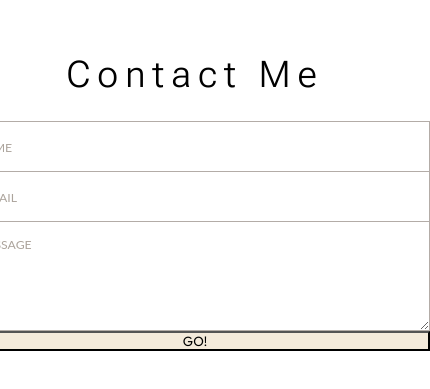
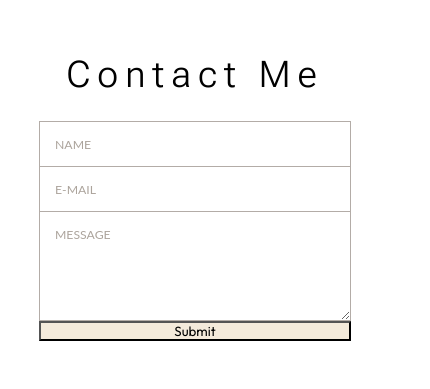
Before and after one commit to Dabbett/Esparrago, a React (Vite) app: page /contactpage in a window 390 px wide. Shown: the part 157-546 px from the top of the page, 430 px wide, since content can reach past the window. Built offline with nearby package versions, Linux system fonts and the light colour scheme; a web font is replaced by a local one.

Commit message:
mobile optimization

```diff
--- a/src/components/Contact/Contact.jsx
+++ b/src/components/Contact/Contact.jsx
@@ -13,8 +13,8 @@ export const Contact = () => {
     emailjs.sendForm(
       "service_1jqnnfi",
       "template_e4gthbu",
-      // "from_name",
-      // "from_email",
+      "from_name",
+      "from_email",
       e.target,
       "RagmeypRFbpOVDT4i"
     );
@@ -30,7 +30,7 @@ export const Contact = () => {
             <input id="name" type="text" placeholder="NAME" name="from_name"/>
             <input id="email" type="email" placeholder="E-MAIL" name="from_email"/>
             <textarea id="message" placeholder="MESSAGE" name="message"></textarea>
-            <button type="submit">GO!</button>
+            <button classname={styles.submit} type="submit">Submit</button>
           </form>
         </div>
       </div>
--- a/src/components/Contact/Contact.module.css
+++ b/src/components/Contact/Contact.module.css
@@ -80,6 +80,11 @@ input:hover:focus::-ms-placeholder, textarea:hover::focus:-ms-placeholder {
 .contact {
     display: flex;
     flex-direction: column;
+    justify-content: center;
+    align-items: center;
+    width: 100vw;
+    padding: 0;
+    margin: 0;
 }
 
 content {
@@ -102,6 +107,7 @@ header {
     display: flex;
     flex-direction: column;
     align-items: center;
+
 }
 
 .topBefore {
@@ -125,7 +131,7 @@ input {
   font-family: 'Lato', sans-serif;
   font-size: 0.875em;
   width: 470px;
-  height: 50px;
+  height: 45px;
   padding: 0px 15px 0px 15px;
 
   background: transparent;
@@ -194,3 +200,17 @@ textarea:hover {
 #submit:hover {
   color: #e2dedb;
 }
+
+@media screen and (max-width: 800px) {
+
+  input {
+    width: 80vw;
+    margin: 0;
+
+  }
+  textarea {
+    width: 80vw;
+    margin: 0;
+
+  }
+}
--- a/src/components/Resources/Resources.module.css
+++ b/src/components/Resources/Resources.module.css
@@ -56,3 +56,10 @@
     color: black;
     margin-right: 10px;
 }
+
+
+@media screen and (max-width:800px) {
+    .stones2 {
+        display: none;
+    }
+}
```
